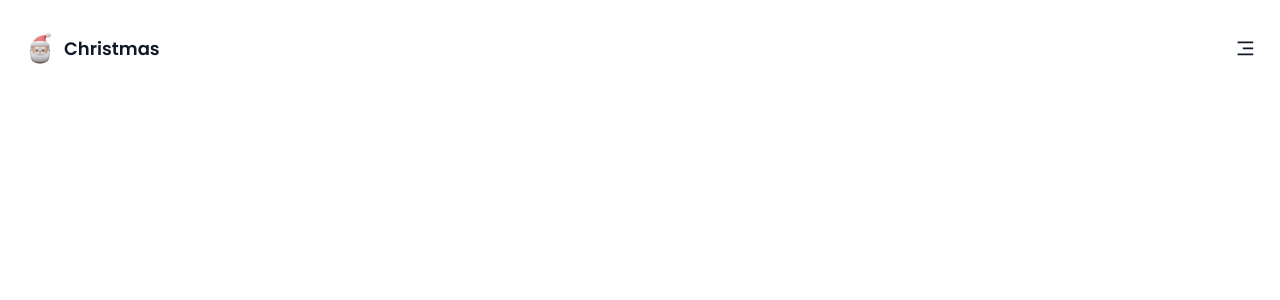
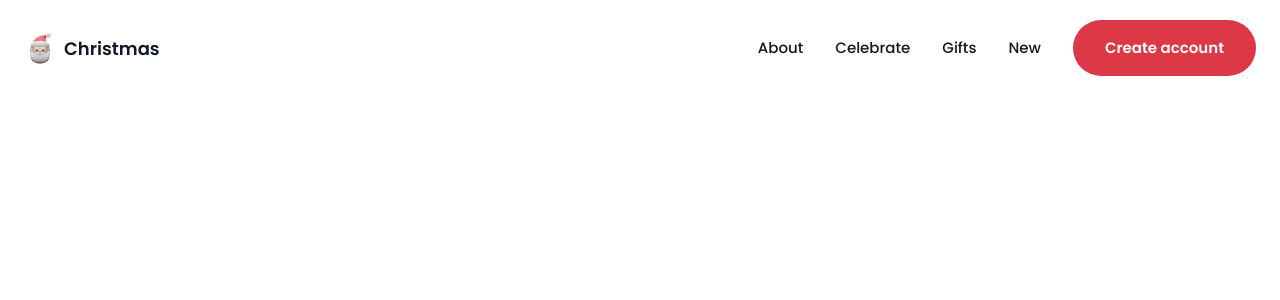
Before and after one commit to fajarfadillahh/christmas-store-react-tailwind, a React (Vite) app: page / in a window 1280 px wide. Shown: the top 300 px of the page. Built offline with nearby package versions, Linux system fonts and the light colour scheme.

Commit message:
responsive Header components

```diff
--- a/src/components/Header.jsx
+++ b/src/components/Header.jsx
@@ -32,17 +32,17 @@ export default function Header() {
         </Link>
 
         <div
-          className={`header__menu fixed left-0 w-full origin-top rounded-b-[2rem] bg-white px-16 pt-28 pb-10 text-center shadow-md transition-all duration-400 ${
+          className={`header__menu fixed left-0 w-full origin-top rounded-b-[2rem] bg-white px-16 pt-28 pb-10 text-center shadow-md transition-all duration-400 md:static md:flex md:w-auto md:items-center md:gap-8 md:rounded-none md:bg-transparent md:p-0 md:shadow-none ${
             menuOpen ? "top-0" : "-top-full"
           }`}
         >
           <img
             src={HeaderLight}
             alt="header light"
-            className="header__light absolute top-0 left-0 w-28 -rotate-[15deg]"
+            className="header__light absolute top-0 left-0 w-28 -rotate-[15deg] md:hidden"
           />
 
-          <ul className="header__list mb-6 flex flex-col gap-6">
+          <ul className="header__list mb-6 flex flex-col gap-6 md:mb-0 md:flex md:flex-row md:gap-8">
             {[
               ["About", "/about"],
               ["Celebrate", "/celebrate"],
@@ -50,7 +50,10 @@ export default function Header() {
               ["New", "/new"],
             ].map(([title, url]) => (
               <li key={url.toString()}>
-                <Link to={url} className="header__link">
+                <Link
+                  to={url}
+                  className="header__link text-[15px] font-medium text-gray-900 hover:text-red-500"
+                >
                   {title}
                 </Link>
               </li>
@@ -61,7 +64,7 @@ export default function Header() {
         </div>
 
         <div
-          className="header__toggle z-20 inline-flex cursor-pointer text-[1.3rem] text-gray-900"
+          className="header__toggle z-20 inline-flex cursor-pointer text-[1.3rem] text-gray-900 md:hidden"
           onClick={setHandleMenu}
         >
           {!menuOpen ? <RiMenu3Line /> : <RiCloseLine />}
```
